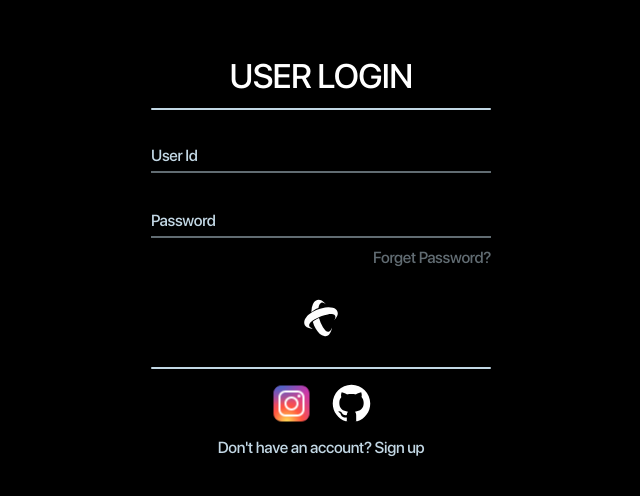
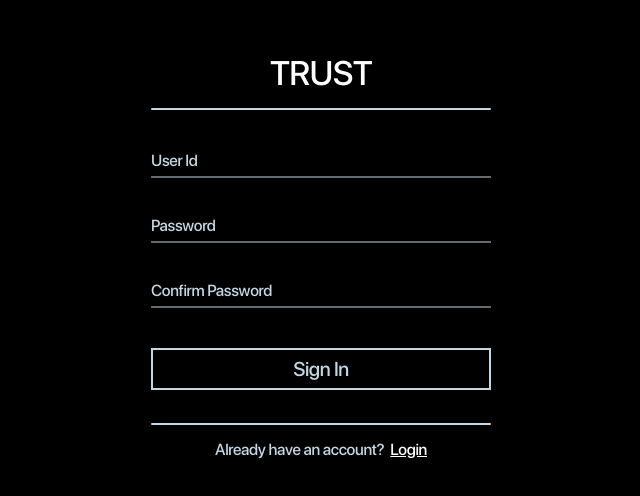
Before and after one commit to hcdosdteur/trust-front-v1, a React (Vite) app: page /signup in a window 1280 px wide. Shown: the part 144-640 px from the top of the page, without its empty margins (319-959 px from the left). Built offline with nearby package versions, Linux system fonts and the light colour scheme.

Commit message:
feat: sign up page

```diff
--- a/src/Login.tsx
+++ b/src/Login.tsx
@@ -48,8 +48,9 @@ const Login = () => {
             </Data>
           </UserDataSub>
           <Link to="/">
-            {/* 여기 데이터 보내는걸로 바꿔야됨 */}
-            <LoginBtn />
+            <LoginBtn>
+              <span>Login</span>
+            </LoginBtn>
           </Link>
         </UserData>
         <LinkCir>
@@ -80,7 +81,7 @@ const Login = () => {
           />
         </LinkCir>
         <div>
-          Don't have an account? <Link to="/signup">Sign up</Link>
+          Don't have an account? <StyledLink to="/signup">Sign up</StyledLink>
         </div>
       </LoginContainer>
     </Wrapper>
@@ -103,7 +104,7 @@ const LoginContainer = styled('div', {
   alignItems: 'center',
   minWidth: '340px',
   height: 'max-content',
-  gap: '12px',
+  gap: '15px',
   '*': {
     fontWeight: 500,
   },
@@ -122,7 +123,7 @@ const UserData = styled('div', {
   display: 'flex',
   flexDirection: 'column',
   alignItems: 'center',
-  padding: '30px 0',
+  padding: '35px 0',
   '&::before': {
     content: '',
     position: 'absolute',
@@ -148,7 +149,7 @@ const UserDataSub = styled('div', {
   width: 'inherit',
   display: 'inherit',
   flexDirection: 'inherit',
-  marginBottom: '25px',
+  marginBottom: '30px',
   gap: '30px',
 });
 
@@ -167,47 +168,17 @@ const Data = styled('div', {
 const LoginBtn = styled('div', {
   position: 'relative',
   display: 'flex',
+  alignItems: 'center',
   justifyContent: 'center',
   fontSize: '20px',
-  width: '42px',
+  width: '100%',
   height: '42px',
-  border: '2px solid transparent',
-  borderRadius: '10px',
+  border: '2px solid $main',
   cursor: 'pointer',
-  transition: '.2s',
   backgroundColor: 'transparent',
-  '&::before': {
-    content: '',
-    display: 'block',
-    width: '100%',
-    height: '100%',
-    transition: '.2s',
-    position: 'absolute',
-    backgroundImage: `url("${TrustImg}")`,
-    backgroundPosition: 'center',
-    backgroundRepeat: 'no-repeat',
-    backgroundSize: 'contain',
-  },
-  '&::after': {
-    content: 'Login',
-    textAlign: 'center',
-    width: '100%',
-    opacity: 0,
-    position: 'absolute',
-    top: '5px',
+  span: {
+    color: '#fff',
     fontSize: '20px',
-    fontWeight: 600,
-    transition: '.2s',
-  },
-  '&:hover': {
-    width: '120px',
-    borderColor: '$main',
-    '&::before': {
-      opacity: 0,
-    },
-    '&::after': {
-      opacity: 1,
-    },
   },
 });
 
@@ -249,6 +220,7 @@ const ForgetPw = styled('span', {
 const LinkCir = styled('div', {
   display: 'flex',
   gap: '15px',
+  // padding: '10px 0',
 });
 
 const Circle = styled('div', {
@@ -257,3 +229,9 @@ const Circle = styled('div', {
   borderRadius: '50%',
   cursor: 'pointer',
 });
+
+const StyledLink = styled(Link, {
+  color: '#fff',
+  textDecoration: 'underline',
+  paddingLeft: '3px',
+});
--- a/src/Signup.tsx
+++ b/src/Signup.tsx
@@ -1,86 +1,92 @@
-import { Link } from 'react-router-dom';
-import { useState } from 'react';
+import { Link, useNavigate } from 'react-router-dom';
+import { useEffect, useState } from 'react';
 import { styled } from '#/stitches.config';
 
 import TrustImg from '@/assets/icon/trust_in.svg';
-import Insta from '@/assets/icon/instagram.svg';
-import Github from '@/assets/icon/github.svg';
+
+interface confirmInput {
+  id: string;
+  password: string;
+  confirmPassword: string;
+}
 
 const Signup = () => {
   const [loading, setLoading] = useState<boolean>(false);
+  const [input, setInput] = useState<confirmInput>({
+    id: '',
+    password: '',
+    confirmPassword: '',
+  });
+  const [pass, setPass] = useState<boolean>(true);
+  const navigate = useNavigate();
 
-  const fetchTest = async () => {
-    setLoading(true);
-    try {
-      const target = '/api/test';
-      const result = await fetch(`${target}`);
-      let data = await result.text();
-      if (!data) throw new Error(`data is empty.\n${target}`);
-      console.log(data);
-      setLoading(false);
-    } catch (error) {
-      let message = 'Unknown Error';
-      if (error instanceof Error) message = error.message;
-      alert('Error: ' + message);
-    }
+  const createAccount = () => {
+    if (
+      input.password !== '' &&
+      input.confirmPassword !== '' &&
+      input.id !== ''
+    ) {
+      validateInput();
+      alert('가입이 완료되었습니다.\n로그인 페이지로 이동합니다.');
+      navigate('/login');
+    } else alert('입력하지 않은 값이 존재합니다.');
   };
+
+  const onInputChange = (e: React.ChangeEvent<HTMLInputElement>) => {
+    const { name, value } = e.target;
+    setInput((prev) => ({
+      ...prev,
+      [name]: value,
+    }));
+  };
+
+  const validateInput = () => {
+    input.password === input.confirmPassword ? setPass(true) : setPass(false);
+  };
+
+  useEffect(() => {
+    validateInput();
+  }, [input]);
 
   return (
     <Wrapper>
       <LoginContainer>
-        <Title>USER LOGIN</Title>
+        <Title>TRUST</Title>
         <UserData>
           <UserDataSub>
             <Data>
-              <Input type="text" name="" required />
+              <Input type="text" value={input.id} pass={true} required />
               <Label>User Id</Label>
             </Data>
             <Data>
-              <Input type="text" name="" required />
-              <Label>Password</Label>
-              <ForgetPw
-                onClick={() => {
-                  alert('동장에게 문의해 주세요');
-                }}
-              >
-                Forget Password?
-              </ForgetPw>
+              <Input
+                type="password"
+                name="password"
+                value={input.password}
+                onChange={onInputChange}
+                pass={pass ? true : false}
+                required
+              />
+              <Label pass={pass ? true : false}>Password</Label>
+            </Data>
+            <Data>
+              <Input
+                type="password"
+                name="confirmPassword"
+                value={input.confirmPassword}
+                onChange={onInputChange}
+                pass={pass ? true : false}
+                required
+              />
+              <Label pass={pass ? true : false}>Confirm Password</Label>
             </Data>
           </UserDataSub>
-          <Link to="/">
-            {/* 여기 데이터 보내는걸로 바꿔야됨 */}
-            <LoginBtn />
-          </Link>
+          <LoginBtn onClick={createAccount}>
+            <span>Sign In</span>
+          </LoginBtn>
         </UserData>
-        <LinkCir>
-          <Circle
-            css={{
-              backgroundImage: `url("${Insta}")`,
-              backgroundPosition: 'center',
-              backgroundRepeat: 'no-repeat',
-            }}
-            onClick={() => {
-              location.href = 'https://www.instagram.com/trust_dimigo/';
-            }}
-          ></Circle>
-          <Circle
-            css={{
-              backgroundImage: `url("${Github}")`,
-              backgroundPosition: 'center',
-              backgroundRepeat: 'no-repeat',
-            }}
-            onClick={() => {
-              let rand: number = Math.floor(Math.random() * 2);
-              let url: string = 'https://github.com/';
-              rand === 0
-                ? (url = 'https://github.com/hcdosdteur/')
-                : (url = 'https://github.com/whguswo/');
-              location.href = url;
-            }}
-          />
-        </LinkCir>
         <div>
-          Don't have an account? <Link to="/signup">Sign up</Link>
+          Already have an account? <StyledLink to="/login">Login</StyledLink>
         </div>
       </LoginContainer>
     </Wrapper>
@@ -103,7 +109,7 @@ const LoginContainer = styled('div', {
   alignItems: 'center',
   minWidth: '340px',
   height: 'max-content',
-  gap: '12px',
+  gap: '15px',
   '*': {
     fontWeight: 500,
   },
@@ -122,7 +128,7 @@ const UserData = styled('div', {
   display: 'flex',
   flexDirection: 'column',
   alignItems: 'center',
-  padding: '30px 0',
+  padding: '35px 0',
   '&::before': {
     content: '',
     position: 'absolute',
@@ -148,7 +154,7 @@ const UserDataSub = styled('div', {
   width: 'inherit',
   display: 'inherit',
   flexDirection: 'inherit',
-  marginBottom: '25px',
+  marginBottom: '40px',
   gap: '30px',
 });
 
@@ -167,47 +173,17 @@ const Data = styled('div', {
 const LoginBtn = styled('div', {
   position: 'relative',
   display: 'flex',
+  alignItems: 'center',
   justifyContent: 'center',
   fontSize: '20px',
-  width: '42px',
+  width: '100%',
   height: '42px',
-  border: '2px solid transparent',
-  borderRadius: '10px',
+  border: '2px solid $main',
   cursor: 'pointer',
-  transition: '.2s',
   backgroundColor: 'transparent',
-  '&::before': {
-    content: '',
-    display: 'block',
-    width: '100%',
-    height: '100%',
-    transition: '.2s',
-    position: 'absolute',
-    backgroundImage: `url("${TrustImg}")`,
-    backgroundPosition: 'center',
-    backgroundRepeat: 'no-repeat',
-    backgroundSize: 'contain',
-  },
-  '&::after': {
-    content: 'Login',
-    textAlign: 'center',
-    width: '100%',
-    opacity: 0,
-    position: 'absolute',
-    top: '5px',
+  color: '#fff',
+  span: {
     fontSize: '20px',
-    fontWeight: 600,
-    transition: '.2s',
-  },
-  '&:hover': {
-    width: '120px',
-    borderColor: '$main',
-    '&::before': {
-      opacity: 0,
-    },
-    '&::after': {
-      opacity: 1,
-    },
   },
 });
 
@@ -215,9 +191,19 @@ const Input = styled('input', {
   backgroundColor: 'transparent',
   outline: 'none',
   border: 'none',
-  borderBottom: '2px solid $grade1',
+  variants: {
+    pass: {
+      true: {
+        borderBottom: '2px solid $grade1',
+      },
+      false: {
+        borderBottom: '2px solid $incorrect',
+      },
+    },
+  },
   width: '100%',
   color: '#fff',
+  transition: '.4s',
   '&:focus ~ label, &:valid ~ label': {
     top: '-16px',
     fontSize: '12px',
@@ -231,29 +217,21 @@ const Label = styled('label', {
   left: 0,
   fontSize: '16px',
   pointerEvents: 'none',
+  variants: {
+    pass: {
+      true: {
+        color: '$main',
+      },
+      false: {
+        color: '$incorrect',
+      },
+    },
+  },
   transition: '.4s',
 });
 
-const ForgetPw = styled('span', {
-  cursor: 'pointer',
-  fontSize: '16px',
-  opacity: '.5',
-  padding: '5px 0',
-  textAlign: 'right',
-  transition: '.1s',
-  '&:hover': {
-    opacity: '.6',
-  },
+const StyledLink = styled(Link, {
+  color: '#fff',
+  textDecoration: 'underline',
+  paddingLeft: '3px',
 });
-
-const LinkCir = styled('div', {
-  display: 'flex',
-  gap: '15px',
-});
-
-const Circle = styled('div', {
-  width: '45px',
-  height: '45px',
-  borderRadius: '50%',
-  cursor: 'pointer',
-});
--- a/src/component/ProgressBar.tsx
+++ b/src/component/ProgressBar.tsx
@@ -1,5 +1,6 @@
 import { useEffect, useRef } from 'react';
 import { styled } from '@stitches/react';
+import { keyframes } from '#/stitches.config';
 
 const ProgressBar = () => {
   const bar = useRef<HTMLDivElement>(null);
@@ -30,6 +31,11 @@ const ProgressBar = () => {
 
 export default ProgressBar;
 
+const show = keyframes({
+  '0%': { transform: 'translateY(-0.5rem)' },
+  '100%': { transform: 'translateY(0)' },
+});
+
 const bar_h = '.5rem';
 const Progress = styled('div', {
   position: 'fixed',
@@ -37,7 +43,8 @@ const Progress = styled('div', {
   height: bar_h,
   backgroundColor: '#404040',
   zIndex: '10',
-  transition: 'all .2s ease-in-out',
+  transition: 'all ease-in-out',
+  animation: `${show} .5s`,
 });
 
 const Bar = styled('div', {
--- a/src/index.tsx
+++ b/src/index.tsx
@@ -35,6 +35,8 @@ globalCss({
     margin: 0,
   },
   a: {
+    width: 'inherit',
+    height: 'inherit',
     color: 'inherit',
     textDecoration: 'none',
   },
--- a/stitches.config.ts
+++ b/stitches.config.ts
@@ -3,6 +3,7 @@ import { createStitches } from '@stitches/react';
 export const COLORS = {
   main: '#C2D7E4',
   grade1: '#616C72',
+  incorrect: '#af6868',
 };
 
 export const {
```
